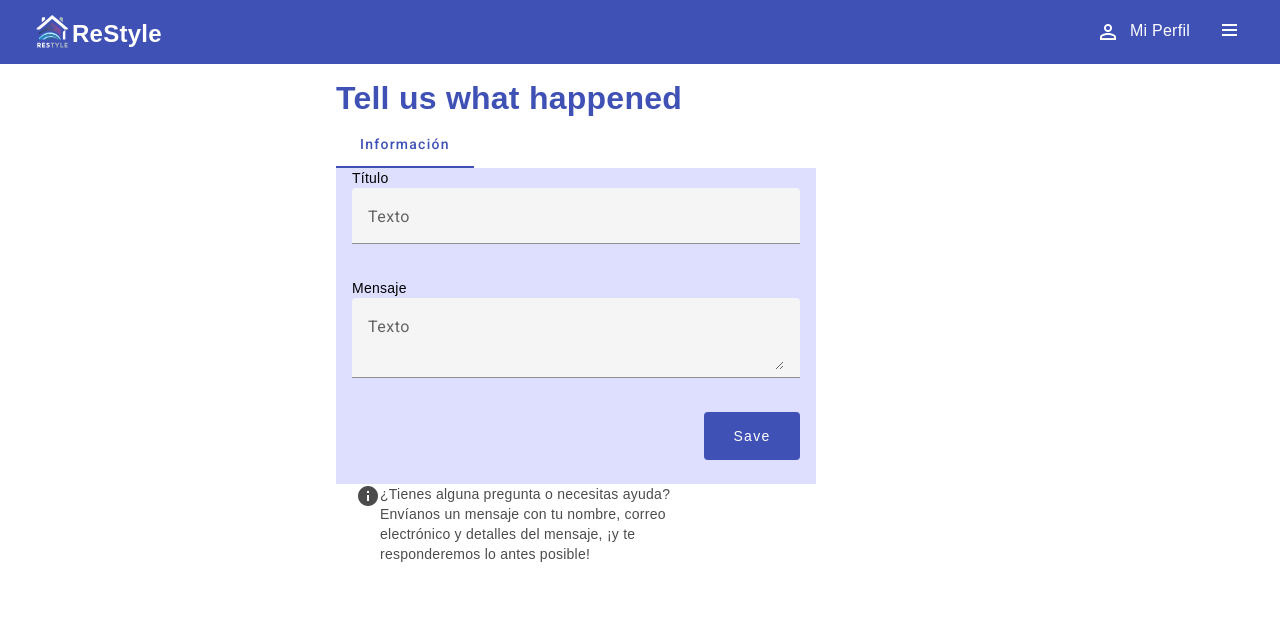
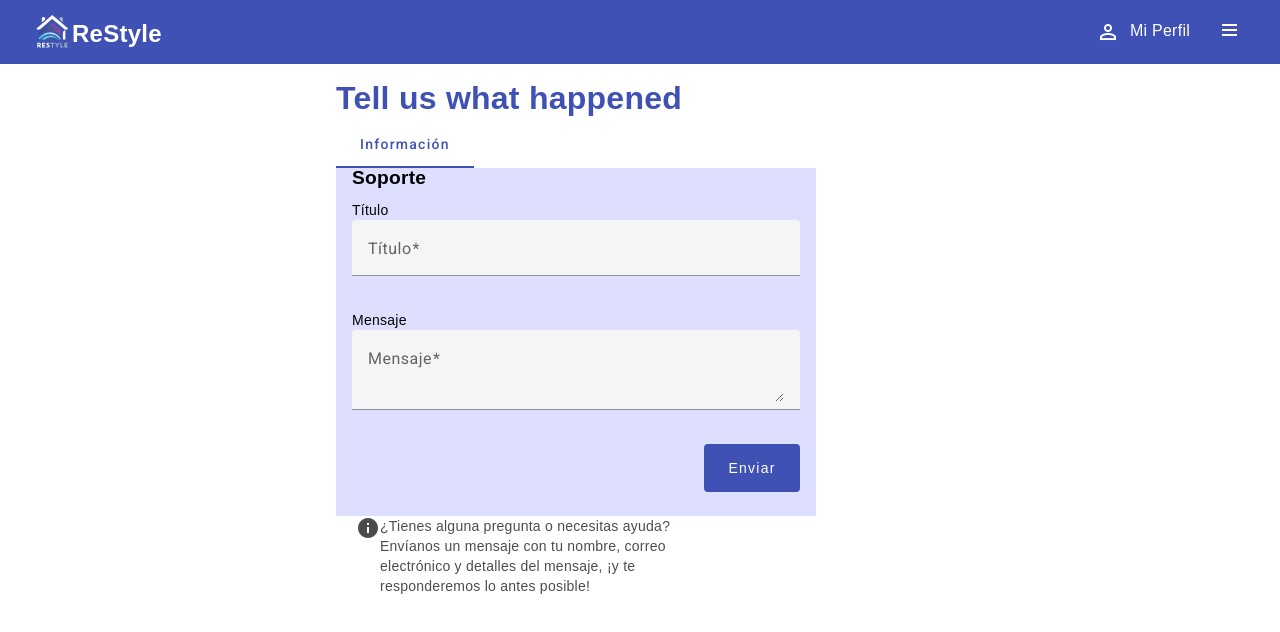
Before and after one commit to daniel-vl7/ReStyle-Frontend, an Angular app: page /support in a window 1280 px wide. Shown: the top 632 px of the page. Built offline with nearby package versions, Linux system fonts and the light colour scheme; no server answers.

Commit message:
feat(feature/validator): updated portfolio support form

```diff
--- a/src/app/reStyle/portfolio/portfolio.component.ts
+++ b/src/app/reStyle/portfolio/portfolio.component.ts
@@ -1,17 +1,16 @@
-import {Component, Input, OnInit} from '@angular/core';
-import {ToolbarComponent} from "../../public/components/toolbar/toolbar.component";
-import {SidebarComponent} from "../../public/components/sidebar/sidebar.component";
-import {MatIconModule} from "@angular/material/icon";
-import {MatTabsModule} from "@angular/material/tabs";
-import {MatInputModule} from "@angular/material/input";
-import {MatFormFieldModule} from "@angular/material/form-field";
-import {MatButtonModule} from "@angular/material/button";
-import {FormBuilder, FormGroup, FormsModule, UntypedFormBuilder, Validators} from "@angular/forms";
-import {ReactiveFormsModule} from "@angular/forms";
-import {CommonModule} from "@angular/common";
-import {MatSnackBar, MatSnackBarModule} from "@angular/material/snack-bar";
-import {PortfolioSnackComponent} from "../portfolio-snack/portfolio-snack.component";
-import {SnackbarService} from "../../shared/services/snackbar.service";
+import { Component, Input, OnInit } from '@angular/core';
+import { ToolbarComponent } from "../../public/components/toolbar/toolbar.component";
+import { SidebarComponent } from "../../public/components/sidebar/sidebar.component";
+import { MatIconModule } from "@angular/material/icon";
+import { MatTabsModule } from "@angular/material/tabs";
+import { MatInputModule } from "@angular/material/input";
+import { MatFormFieldModule } from "@angular/material/form-field";
+import { MatButtonModule } from "@angular/material/button";
+import { FormBuilder, FormGroup, FormsModule, ReactiveFormsModule, Validators } from "@angular/forms";
+import { CommonModule } from "@angular/common";
+import { MatSnackBarModule } from "@angular/material/snack-bar";
+import { SnackbarService } from '../../shared/services/snackbar.service';
+import { HttpClient } from "@angular/common/http";
 
 @Component({
   selector: 'app-portfolio',
@@ -30,42 +29,52 @@ import {SnackbarService} from "../../shared/services/snackbar.service";
     MatSnackBarModule
   ],
   templateUrl: './portfolio.component.html',
-  styleUrl: './portfolio.component.css'
+  styleUrls: ['./portfolio.component.css']
 })
 export class PortfolioComponent implements OnInit {
+  _portfolioForm: FormGroup;
 
-  @Input() maxRating = 5;
-  maxRatingArray:any =[];
+  get portfolioForm(): FormGroup {
+    return this._portfolioForm;
+  }
 
-  @Input() SelectedStar = 0;
-  previousSelection = 0;
+  set portfolioForm(value: FormGroup) {
+    this._portfolioForm = value;
+  }
 
-  constructor(private fb: UntypedFormBuilder,  private snackbarService: SnackbarService) {}
+  constructor(private snackbarService: SnackbarService, private http: HttpClient, private fb: FormBuilder) {
+    this._portfolioForm = this.fb.group({
+      title: ['', Validators.required],
+      description: ['', Validators.required],
+    });
+
+    this.editForm = this.fb.group({
+      photo: [null]
+    });
+  }
 
   showSuccessMessage(messageContent: string) {
-    const successImage='assets/images/success.png'
+    const successImage = 'assets/images/success.png';
     this.snackbarService.showSuccess1(messageContent, successImage);
   }
 
   showErrorMessage(messageContent: string) {
-    const errorImage='assets/images/error.png'
+    const errorImage = 'assets/images/error.png';
     this.snackbarService.showError1(messageContent, errorImage);
   }
 
-  editForm = this.fb.group({
-    photo: []
-  });
+  editForm: FormGroup;
 
   addProject(): void {
     if (this.editForm.valid) {
-      this.showSuccessMessage('El proyecto ah sido agregado de manera exitosa');
-    }else if (!this.editForm.valid) {
+      this.showSuccessMessage('El proyecto ha sido agregado de manera exitosa');
+    } else {
       this.showErrorMessage('Error al agregar el proyecto');
     }
   }
 
   setFileData(event: Event): void {
-    const eventTarget: HTMLInputElement | null = event.target as HTMLInputElement | null;
+    const eventTarget = event.target as HTMLInputElement;
     if (eventTarget?.files?.[0]) {
       const file: File = eventTarget.files[0];
       const reader = new FileReader();
@@ -76,8 +85,15 @@ export class PortfolioComponent implements OnInit {
     }
   }
 
-  ngOnInit(): void {
-    this.maxRatingArray = Array(this.maxRating).fill(0);
+  onSubmit() {
+    if (this._portfolioForm.valid) {
+      const formData = {
+        ...this._portfolioForm.value,
+      };
+      // Submit formData to your backend or further processing
+    }
   }
 
+  ngOnInit(): void {
+  }
 }
--- a/src/app/reStyle/support/support.component.html
+++ b/src/app/reStyle/support/support.component.html
@@ -12,22 +12,29 @@
         <mat-tab class="label-title" label="Información">
             <div class="information-support-container">
                 <div class="support-form">
+                    <form [formGroup]="supportForm" (ngSubmit)="onSubmit()">
+                        <p style="font-weight: bold; font-size: 1.2rem;">Soporte</p>
+
                         <p> Título <br>
-                        <mat-form-field appearance="fill"  style="width: 100%;">
-                            <mat-label>Texto</mat-label>
-                            <input matInput placeholder="">
+                            <mat-form-field appearance="fill" style="width: 100%;">
+                                <mat-label>Título</mat-label>
+                                <input matInput placeholder="" formControlName="title">
                             </mat-form-field>
                         </p>
+
                         <p> Mensaje <br>
-                        <mat-form-field appearance="fill"  style="width: 100%;">
-                            <mat-label>Texto</mat-label>
-                            <textarea matInput placeholder=""></textarea>
+                            <mat-form-field appearance="fill" style="width: 100%;">
+                                <mat-label>Mensaje</mat-label>
+                                <textarea matInput placeholder="" formControlName="message"></textarea>
                             </mat-form-field>
                         </p>
+
                         <div class="send-button">
-                        <button class ="send-btn" (click)="addInquiry()" mat-flat-button>Save</button>
+                            <button class="send-btn" mat-flat-button type="submit">Enviar</button>
                         </div>
+                    </form>
                 </div>
+
                 <div class="advice-container">
                     <mat-icon style="opacity: 70%">info</mat-icon>
                     <div class="advice-paragraph">
--- a/src/app/reStyle/support/support.component.ts
+++ b/src/app/reStyle/support/support.component.ts
@@ -6,8 +6,7 @@ import {MatTabsModule} from "@angular/material/tabs";
 import {MatInputModule} from "@angular/material/input";
 import {MatFormFieldModule} from "@angular/material/form-field";
 import {MatButtonModule} from "@angular/material/button";
-import {FormsModule, UntypedFormBuilder} from "@angular/forms";
-import {ReactiveFormsModule} from "@angular/forms";
+import {FormBuilder, FormGroup, FormsModule, ReactiveFormsModule, UntypedFormBuilder, Validators} from "@angular/forms";
 import {CommonModule} from "@angular/common";
 import {MatSnackBar, MatSnackBarModule} from "@angular/material/snack-bar";
 import {SupportSnackComponent} from "../support-snack/support-snack.component";
@@ -15,6 +14,7 @@ import {ContractorSidebarComponent} from "../../public/components/sidebarcontrac
 
 import { HttpClient } from '@angular/common/http';
 import { Observable } from 'rxjs';
+import {Event} from "@angular/router";
 
 @Component({
   selector: 'app-support',
@@ -37,32 +37,26 @@ import { Observable } from 'rxjs';
   styleUrl: './support.component.css'
 })
 export class SupportComponent implements OnInit{
+  _supportForm: FormGroup;
+
+  get supportForm(): FormGroup {
+    return this._supportForm;
+  }
+
+  set supportForm(value: FormGroup) {
+    this._supportForm = value;
+  }
 
   type: string = '';
   userType: string | null = null;
 
-  @Input() maxRating = 5;
-  maxRatingArray:any =[];
 
-  @Input() SelectedStar = 0;
-  previousSelection = 0;
+  constructor(  private _snackBar: MatSnackBar, private http: HttpClient, private fb: FormBuilder) {
+    this._supportForm = this.fb.group({
+      title: ['', Validators.required],
+      message: ['', Validators.required],
 
-  constructor(private fb: UntypedFormBuilder,  private _snackBar: MatSnackBar, private http: HttpClient) {}
-
-  HandleMouseEnter(index: number): void {
-    this.SelectedStar = index+1;
-  }
-  HandleMouseLeave(): void {
-    if (this.previousSelection !== 0) {
-      this.SelectedStar = this.previousSelection;
-    }
-    else{
-      this.SelectedStar = 0;
-    }
-  }
-  Rating(index: number): void {
-    this.SelectedStar = index+1;
-    this.previousSelection = this.SelectedStar;
+    });
   }
 
   editForm = this.fb.group({
@@ -76,20 +70,17 @@ export class SupportComponent implements OnInit{
       verticalPosition: 'top',
     })
   }
-  setFileData(event: Event): void {
-    const eventTarget: HTMLInputElement | null = event.target as HTMLInputElement | null;
-    if (eventTarget?.files?.[0]) {
-      const file: File = eventTarget.files[0];
-      const reader = new FileReader();
-      reader.addEventListener('load', () => {
-        this.editForm.get('photo')?.setValue(reader.result as string);
-      });
-      reader.readAsDataURL(file);
+
+  onSubmit() {
+    if (this._supportForm.valid) {
+      const formData = {
+        ...this._supportForm.value,
+
+      };
     }
   }
+  ngOnInit(): void {
 
-  ngOnInit(): void {
-    this.maxRatingArray = Array(this.maxRating).fill(0);
     this.fetchUserType().subscribe((userType: string) => {
       this.userType = userType;
     });
--- a/src/app/reStyle/tracking/components/timeline/timeline.component.ts
+++ b/src/app/reStyle/tracking/components/timeline/timeline.component.ts
@@ -6,7 +6,6 @@ import {PopUpVisitaPreviaComponent} from "../pop-up-visita-previa/pop-up-visita-
 import {TrackingIService} from "../../services/tracking-i.service";
 import {TrakingI} from "../../models/trackingI";
 import {PlaceholderPopUpComponent} from "../placeholder-pop-up/placeholder-pop-up.component";
-import {MatDivider} from "@angular/material/divider";
 import {ToolbarComponent} from "../../../../public/components/toolbar/toolbar.component";
 import {SidebarComponent} from "../../../../public/components/sidebar/sidebar.component";
 
@@ -19,7 +18,6 @@ import {SidebarComponent} from "../../../../public/components/sidebar/sidebar.co
       PopUpAprovacionComponent,
       PopUpCotizacionComponent,
       PopUpVisitaPreviaComponent,
-      MatDivider,
       PlaceholderPopUpComponent,
       ToolbarComponent,
       SidebarComponent
```
Also changed, not shown: src/app/reStyle/portfolio/portfolio.component.html (+15 -15 lines). Lines whose indentation alone changed are shown as unchanged.
